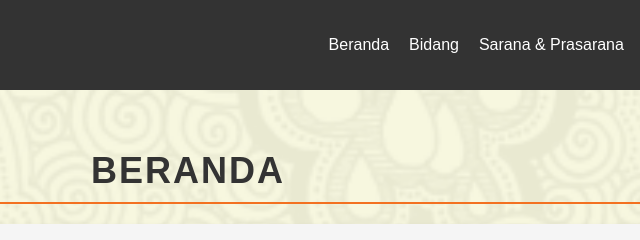
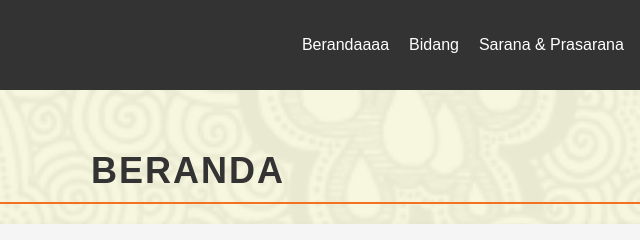
Before and after one commit to KasirajilMasykur/Websiteku, a plain HTML site: page index.html in a window 1280 px wide. Shown: the top 240 px of the page, 452-1092 px from the left. Drawn offline with Linux system fonts and the light colour scheme.

Commit message:
Update index.html

```diff
--- a/index.html
+++ b/index.html
@@ -13,7 +13,7 @@
         </div>
         <nav>
             <ul>
-                <li><a href="index.html">Beranda</a></li>
+                <li><a href="index.html">Berandaaaa</a></li>
                 <li><a href="bidang.html">Bidang</a></li>
 				<li><a href="sarana.html">Sarana & Prasarana</a></li>
 				<li><a href="atlet.html">Atlet Pegiat Prestasi</a></li>
```
